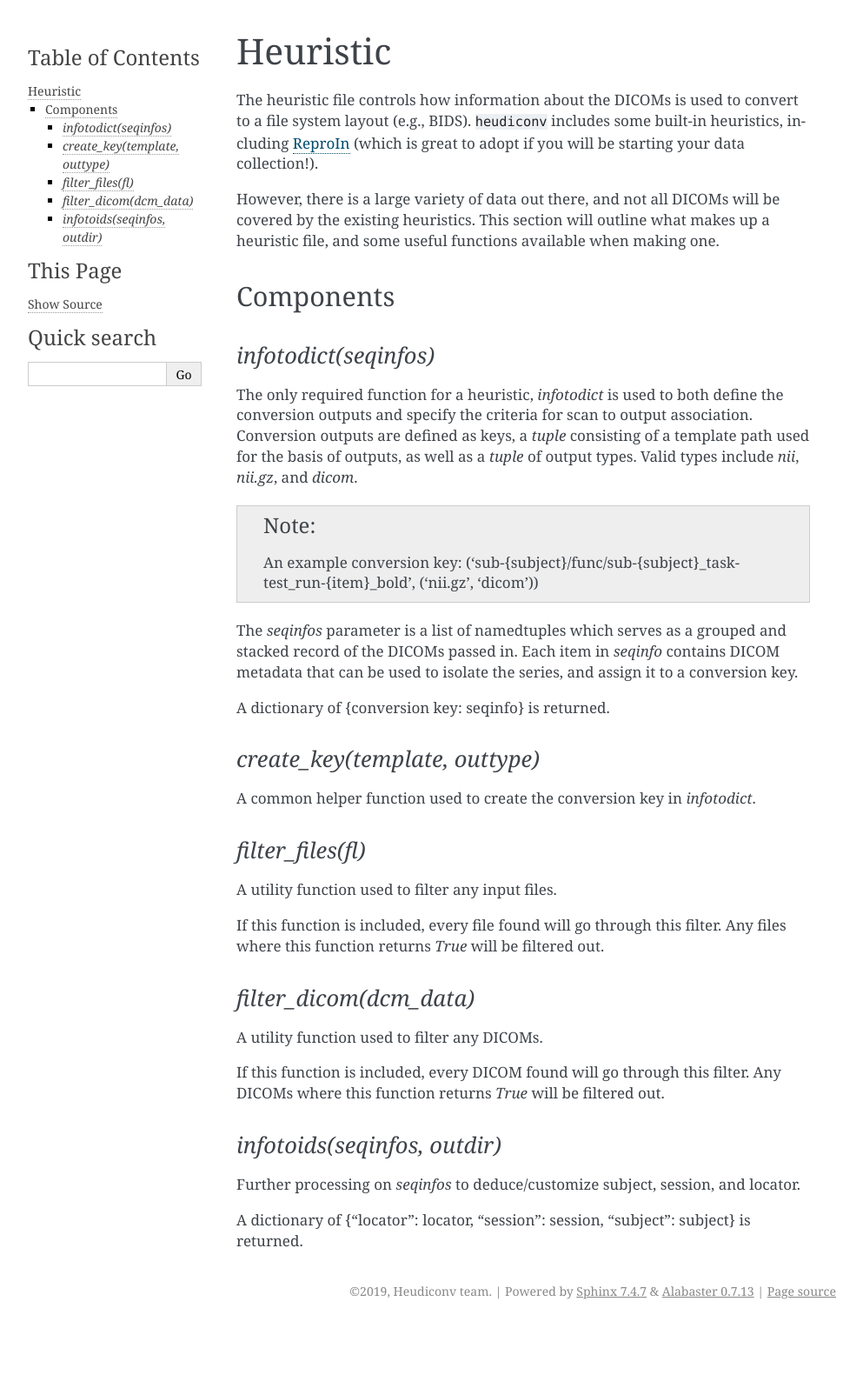
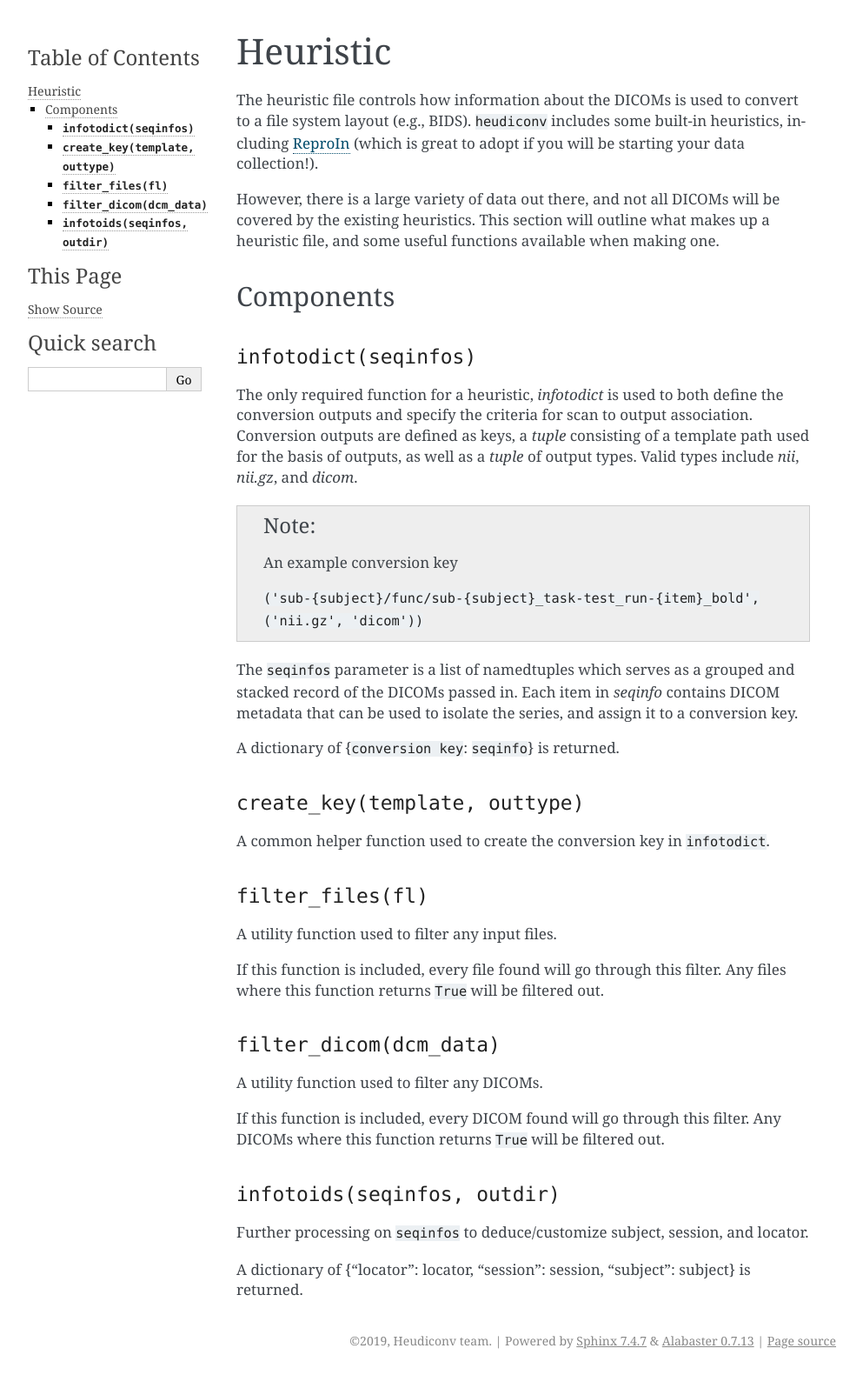
Before and after one commit to nipy/heudiconv, a Sphinx documentation site: the page built from docs/heuristics.rst, in a window 1280 px wide. Shown: the whole page at 87% size, without its empty margins (148-1141 px from the left). Built offline with Sphinx 7.4.7, drawn with Linux system fonts in a browser that asks for light colours; pages that are not in the unit, such as notebooks, are missing from menus; before the commit the page ends 1524 px from its top, so only the background shows below that.

Commit message:
sty+enh: try new style, add more content

```diff
--- /dev/null
+++ b/docs/changes.rst
@@ -0,0 +1 @@
+.. include:: ../CHANGELOG.md
--- a/docs/heuristics.rst
+++ b/docs/heuristics.rst
@@ -15,9 +15,9 @@ heuristic file, and some useful functions available when making one.
 Components
 ==========
 
----------------------
-`infotodict(seqinfos)`
----------------------
+------------------------
+``infotodict(seqinfos)``
+------------------------
 
 The only required function for a heuristic, `infotodict` is used to both define
 the conversion outputs and specify the criteria for scan to output association.
@@ -26,46 +26,46 @@ used for the basis of outputs, as well as a `tuple` of output types. Valid types
 include `nii`, `nii.gz`, and `dicom`.
 
 .. note::
+    An example conversion key
 
-    An example conversion key:
-    ('sub-{subject}/func/sub-{subject}_task-test_run-{item}_bold', ('nii.gz', 'dicom'))
+    ``('sub-{subject}/func/sub-{subject}_task-test_run-{item}_bold', ('nii.gz', 'dicom'))``
 
 
-The `seqinfos` parameter is a list of namedtuples which serves as a grouped and
+The ``seqinfos`` parameter is a list of namedtuples which serves as a grouped and
 stacked record of the DICOMs passed in. Each item in `seqinfo` contains DICOM
 metadata that can be used to isolate the series, and assign it to a conversion
 key.
 
-A dictionary of {conversion key: seqinfo} is returned.
+A dictionary of {``conversion key``: ``seqinfo``} is returned.
 
--------------------------------
-`create_key(template, outtype)`
--------------------------------
+---------------------------------
+``create_key(template, outtype)``
+---------------------------------
 
-A common helper function used to create the conversion key in `infotodict`.
+A common helper function used to create the conversion key in ``infotodict``.
 
-------------------
-`filter_files(fl)`
-------------------
+--------------------
+``filter_files(fl)``
+--------------------
 
 A utility function used to filter any input files.
 
 If this function is included, every file found will go through this filter. Any
-files where this function returns `True` will be filtered out.
+files where this function returns ``True`` will be filtered out.
 
-------------------------
-`filter_dicom(dcm_data)`
-------------------------
+--------------------------
+``filter_dicom(dcm_data)``
+--------------------------
 
 A utility function used to filter any DICOMs.
 
 If this function is included, every DICOM found will go through this filter. Any
-DICOMs where this function returns `True` will be filtered out.
+DICOMs where this function returns ``True`` will be filtered out.
 
-----------------------------
-`infotoids(seqinfos, outdir)`
-----------------------------
+-------------------------------
+``infotoids(seqinfos, outdir)``
+-------------------------------
 
-Further processing on `seqinfos` to deduce/customize subject, session, and locator.
+Further processing on ``seqinfos`` to deduce/customize subject, session, and locator.
 
 A dictionary of {"locator": locator, "session": session, "subject": subject} is returned.
--- a/docs/index.rst
+++ b/docs/index.rst
@@ -12,8 +12,8 @@ Contents
    :maxdepth: 2
 
    installation
-   ../CHANGELOG
+   changes
    usage
    heuristics
    tutorials
-   API
+   api
```
Also changed, not shown: docs/installation.rst (+9 -9 lines), docs/tutorials.rst (+5 -9 lines), docs/usage.rst (+41 -1 lines).
